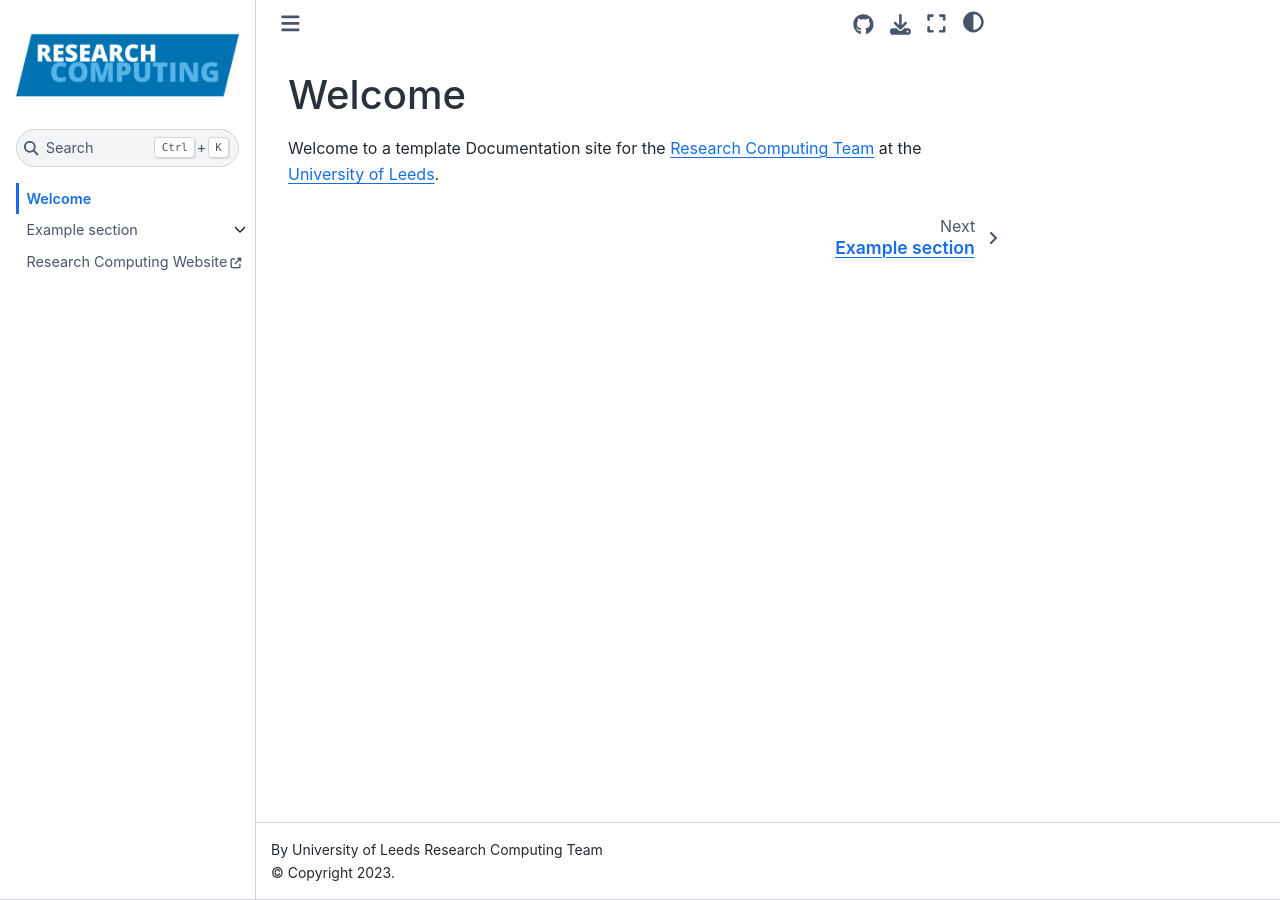
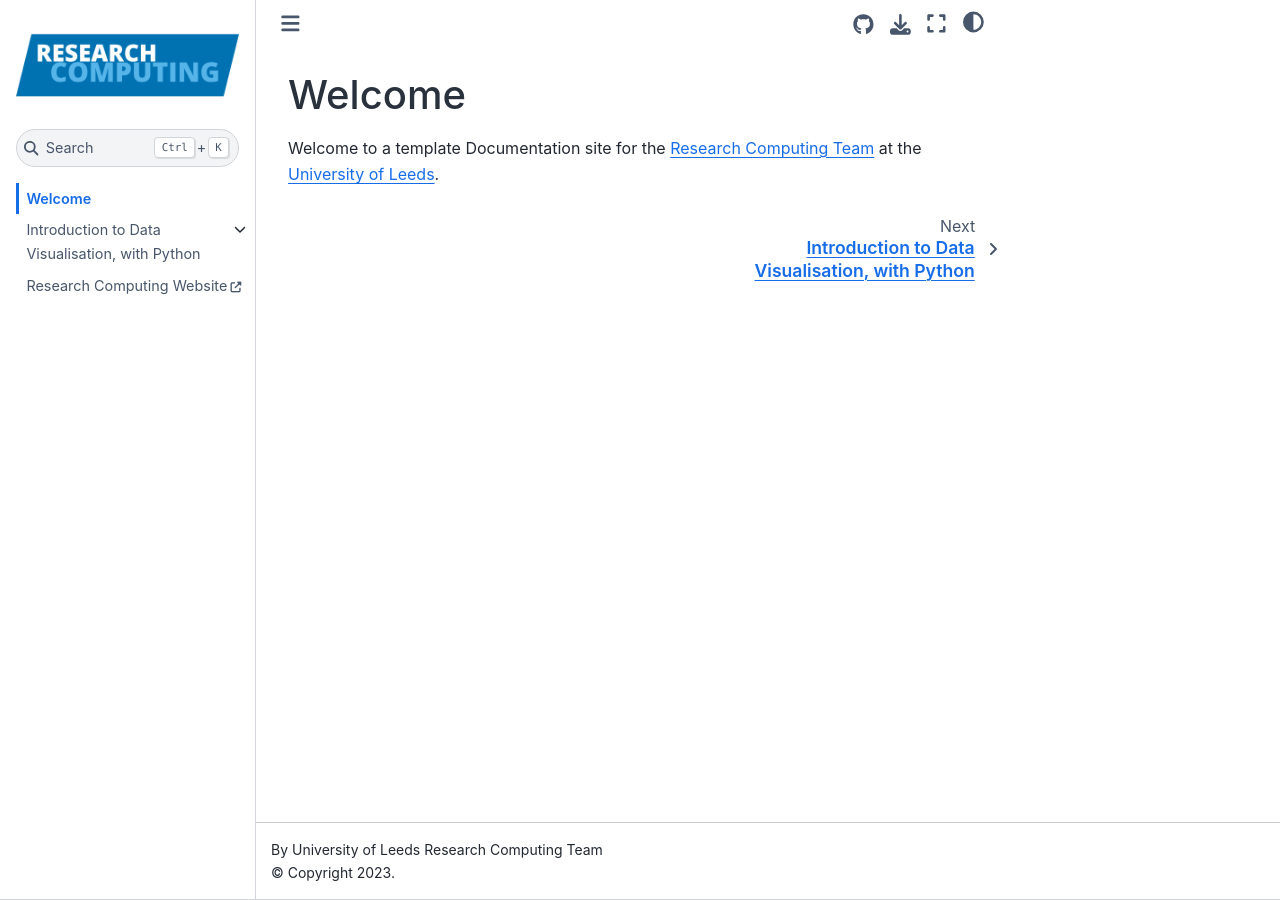
Before and after one commit to ARCTraining/data-vis, a Jupyter Book: the page built from book/welcome.md, in a window 1280 px wide. Built offline with Jupyter Book 1.0.4 settings and Sphinx 7.4.7 and the Sphinx Book theme 1.1.4, drawn with Linux system fonts in a browser that asks for light colours.

Commit message:
Add start page to toc

```diff
--- a/book/_toc.yml
+++ b/book/_toc.yml
@@ -6,8 +6,8 @@ root: welcome
 
 # ===== Getting started ==========================================
 sections:
-- file: example_section/start
+- file: data-vis-101/start.md
   sections:
-    - file: example_section/example
+    - file: data-vis-101/introduction.md
 - url: https://arc.leeds.ac.uk
   title: Research Computing Website
```
